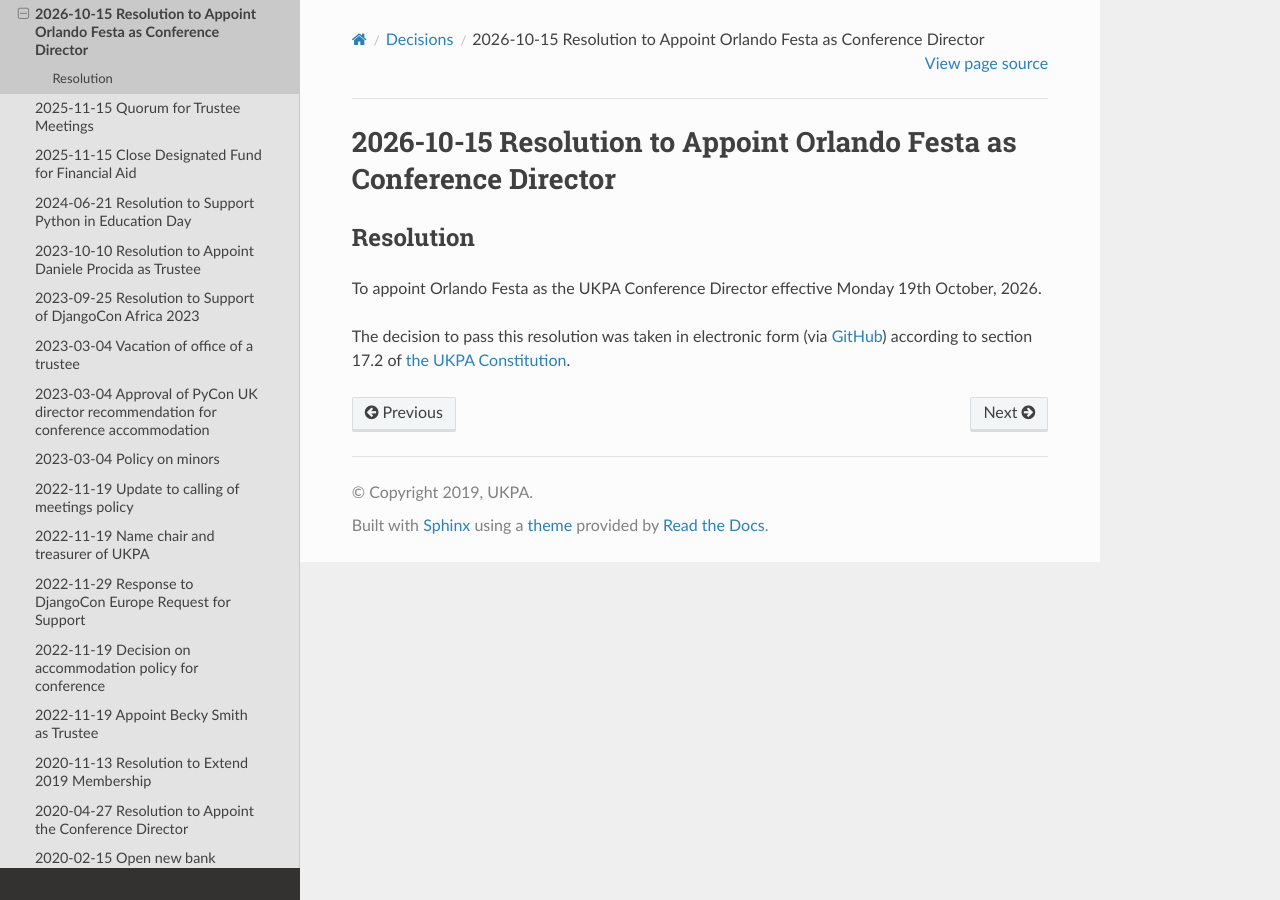
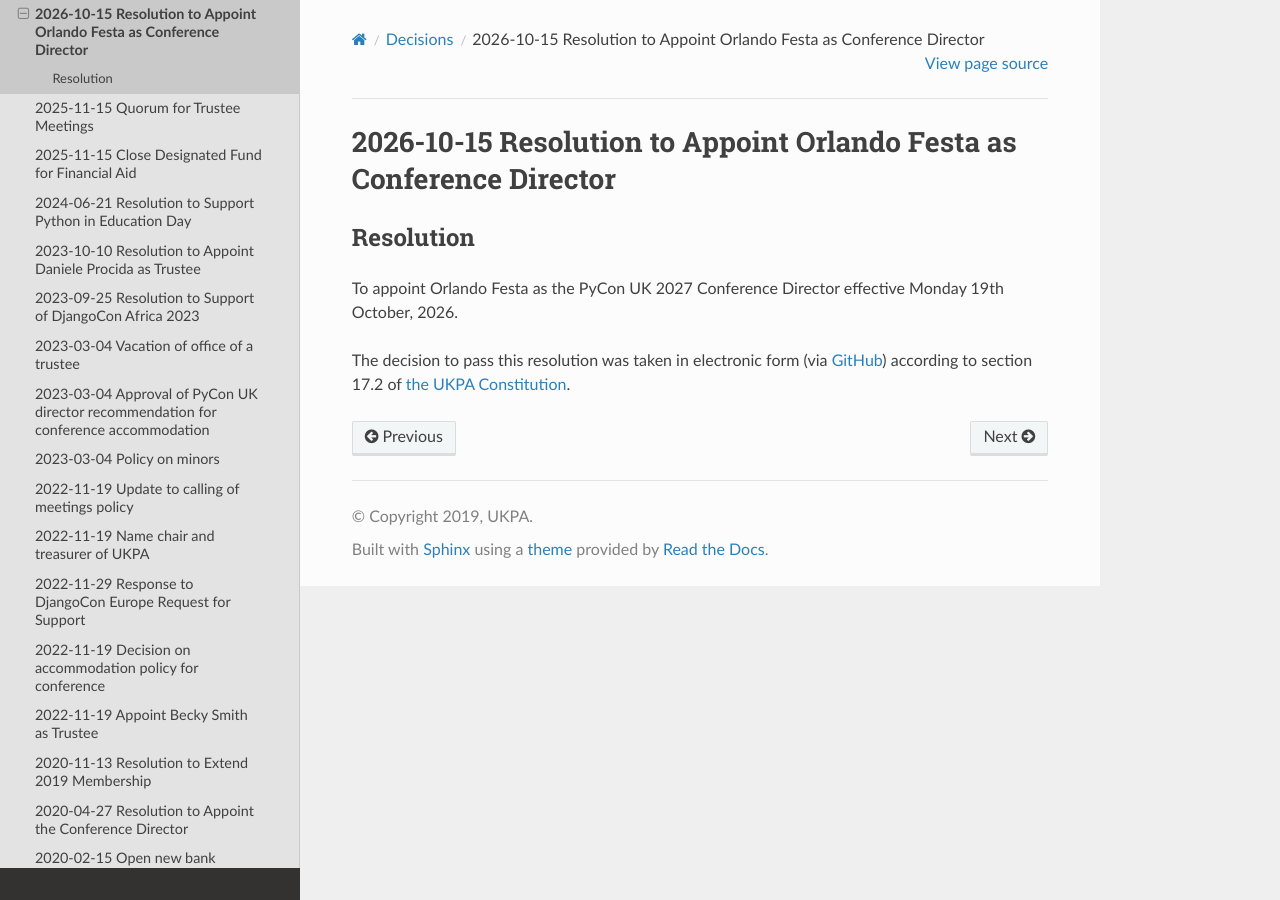
Before and after one commit to UKPythonAssociation/ukpa-internaldocs, a Sphinx documentation site: the page built from source/decisions/2026-10-15-appoint-orlando-festa-as-conference-director.rst, in a window 1280 px wide. Built offline with Sphinx 7.4.7 and the Read the Docs theme 3.1.0, drawn with Linux system fonts in a browser that asks for light colours.

Commit message:
Update source/decisions/2026-10-15-appoint-orlando-festa-as-conference-director.rst
Co-authored-by: Becky Smith <rebkwok@gmail.com>

```diff
--- a/source/decisions/2026-10-15-appoint-orlando-festa-as-conference-director.rst
+++ b/source/decisions/2026-10-15-appoint-orlando-festa-as-conference-director.rst
@@ -4,6 +4,6 @@
 Resolution
 ----------
 
-To appoint Orlando Festa as the UKPA Conference Director effective Monday 19th October, 2026.
+To appoint Orlando Festa as the PyCon UK 2027 Conference Director effective Monday 19th October, 2026.
 
 The decision to pass this resolution was taken in electronic form (via `GitHub <https://github.com/UKPythonAssociation/ukpa-internaldocs/pull/407>`_) according to section 17.2 of `the UKPA Constitution <https://github.com/UKPythonAssociation/ukpa-constitution/releases/latest>`_.
```
